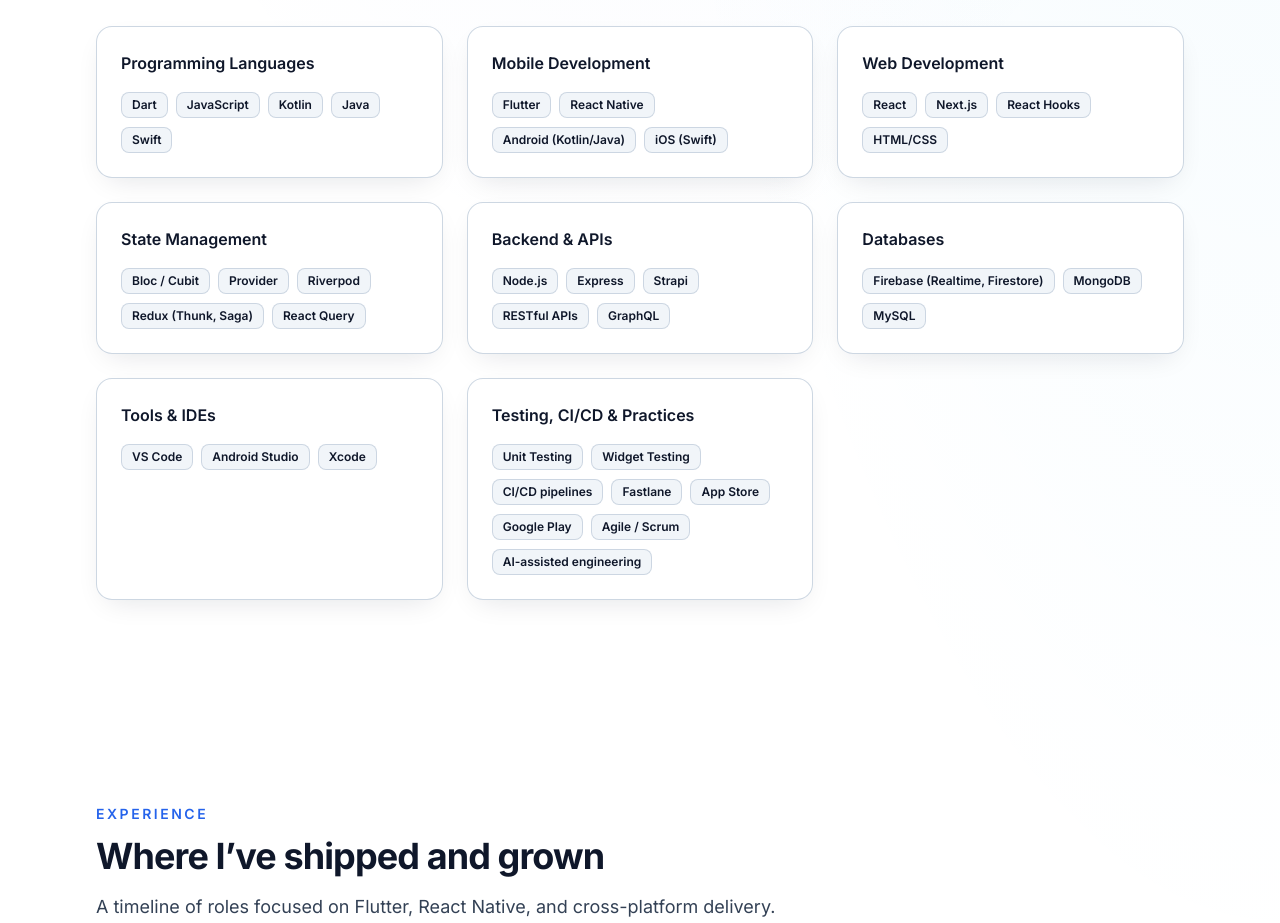
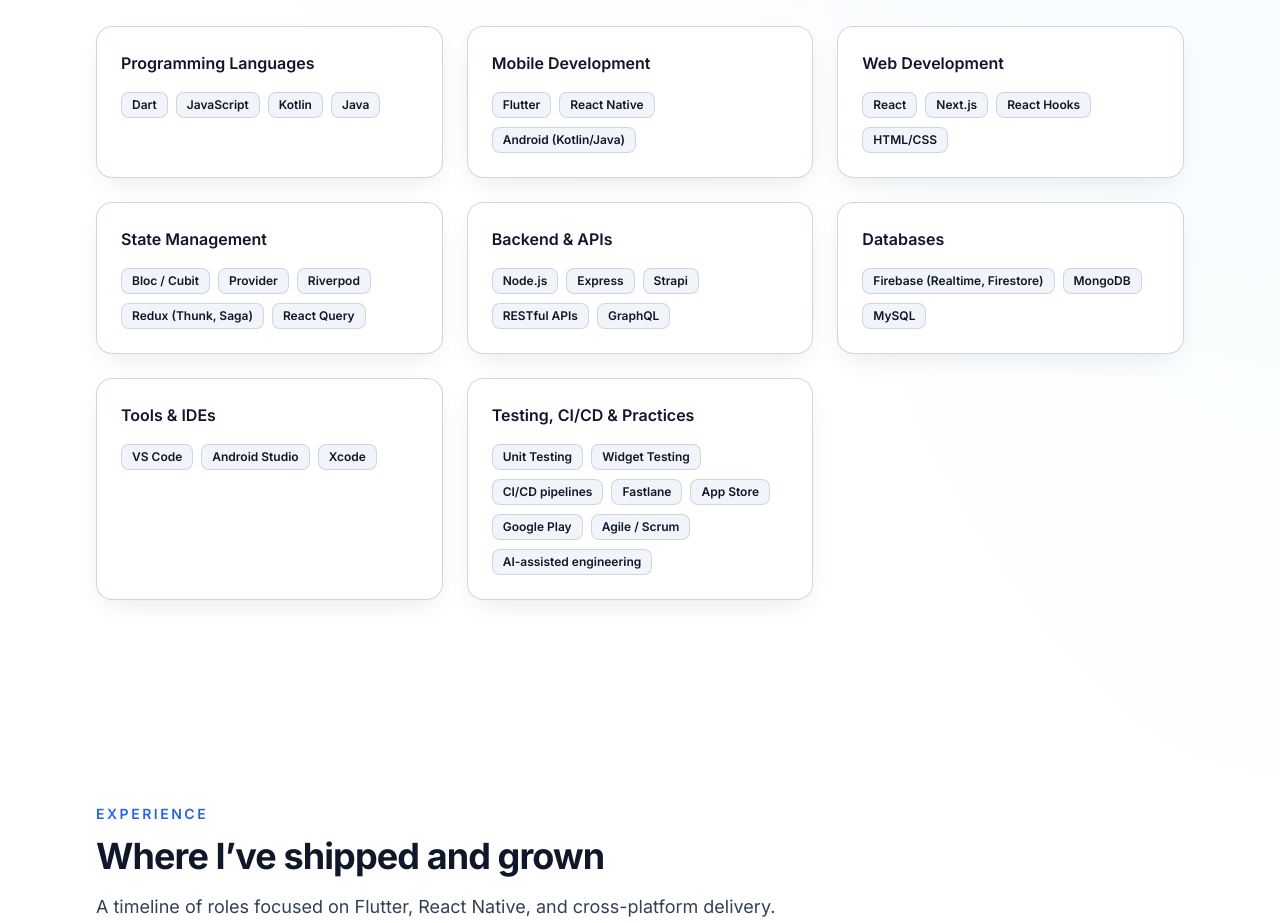
Before and after one commit to haingocdev/cvHaiNgoc, a React (Vite) app: page / in a window 1280 px wide. Shown: the part 1740-2663 px from the top of the page. Built offline with nearby package versions, Linux system fonts and the light colour scheme.

Commit message:
update skill ui

```diff
--- a/src/data/skills.ts
+++ b/src/data/skills.ts
@@ -4,12 +4,12 @@ export const skillCategories: SkillCategory[] = [
   {
     id: 'languages',
     title: 'Programming Languages',
-    skills: ['Dart', 'JavaScript', 'Kotlin', 'Java', 'Swift'],
+    skills: ['Dart', 'JavaScript', 'Kotlin', 'Java'],
   },
   {
     id: 'mobile',
     title: 'Mobile Development',
-    skills: ['Flutter', 'React Native', 'Android (Kotlin/Java)', 'iOS (Swift)'],
+    skills: ['Flutter', 'React Native', 'Android (Kotlin/Java)'],
   },
   {
     id: 'web',
--- a/src/pages/SummaryPage.tsx
+++ b/src/pages/SummaryPage.tsx
@@ -194,7 +194,7 @@ export function SummaryPage() {
                         className="rounded-xl border border-[var(--card-border)] bg-[var(--bg-muted)]/40 p-3.5"
                       >
                         <p className="text-sm font-semibold">{project.title}</p>
-                        <p className="mt-1 line-clamp-2 text-xs leading-relaxed text-[var(--fg-muted)]">
+                        <p className="mt-1 line-clamp-3 text-xs leading-relaxed text-[var(--fg-muted)]">
                           {project.description}
                         </p>
                         <div className="mt-2 flex flex-wrap gap-1.5">
```
